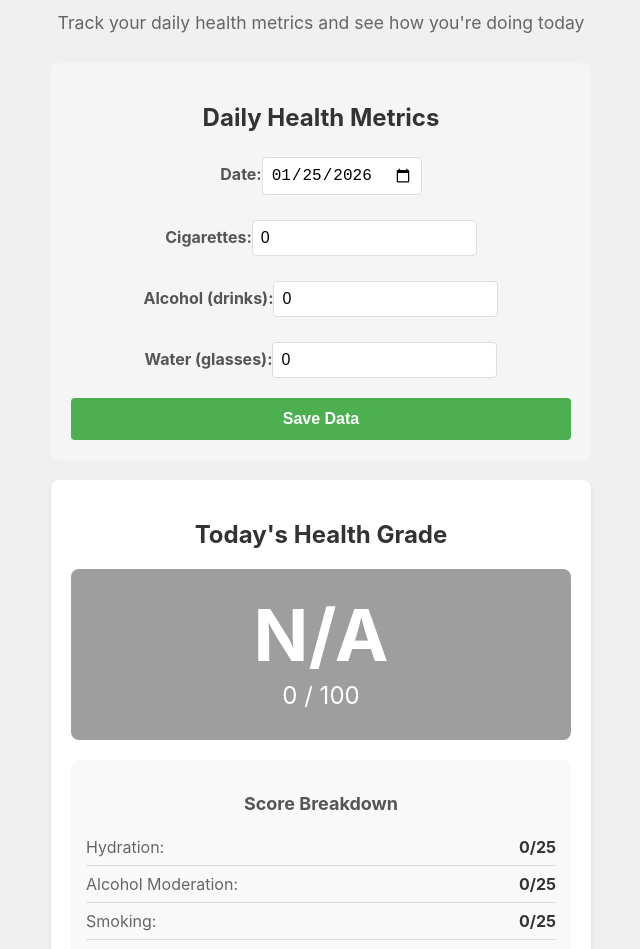
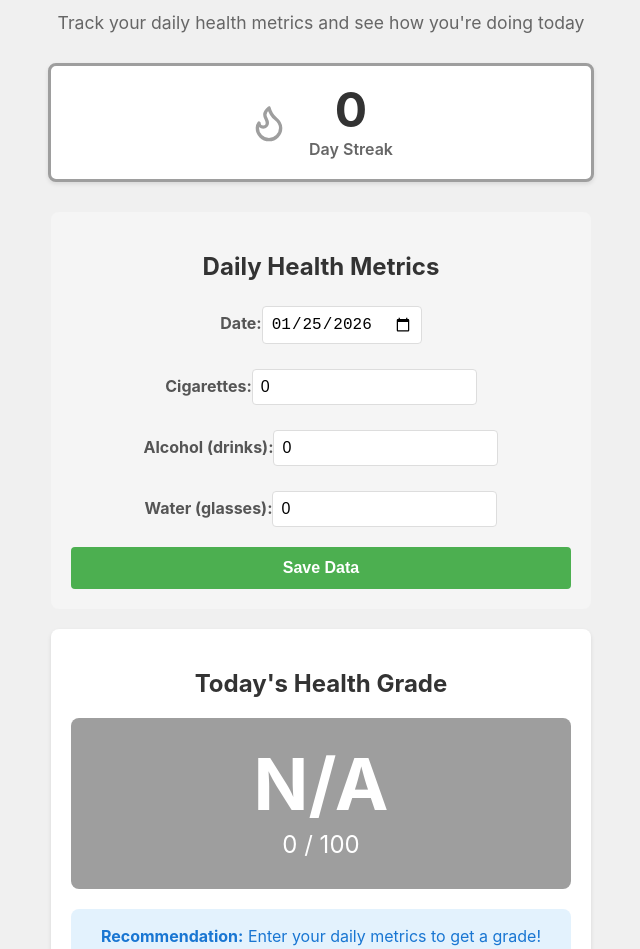
Before and after one commit to kayarecepomer/KnowBody, a React (Create React App) app: page / in a window 1280 px wide. Shown: the part 320-1269 px from the top of the page, without its empty margins (319-959 px from the left). Built offline with nearby package versions, Linux system fonts and the light colour scheme.

Commit message:
Simplify daily grade display and add streak to home page
Co-authored-by: kayarecepomer <89551935+kayarecepomer@users.noreply.github.com>

```diff
--- a/src/components/DailyGrade.jsx
+++ b/src/components/DailyGrade.jsx
@@ -20,30 +20,6 @@ function DailyGrade({ dayData }) {
         <div style={styles.gradeScore}>{grade.score} / 100</div>
       </div>
 
-      <div style={styles.breakdown}>
-        <h3 style={styles.breakdownTitle}>Score Breakdown</h3>
-
-        <div style={styles.metricRow}>
-          <span style={styles.metricLabel}>Hydration:</span>
-          <span style={styles.metricValue}>{grade.breakdown.hydration}/25</span>
-        </div>
-
-        <div style={styles.metricRow}>
-          <span style={styles.metricLabel}>Alcohol Moderation:</span>
-          <span style={styles.metricValue}>{grade.breakdown.alcohol}/25</span>
-        </div>
-
-        <div style={styles.metricRow}>
-          <span style={styles.metricLabel}>Smoking:</span>
-          <span style={styles.metricValue}>{grade.breakdown.smoking}/25</span>
-        </div>
-
-        <div style={styles.metricRow}>
-          <span style={styles.metricLabel}>Activity:</span>
-          <span style={styles.metricValue}>{grade.breakdown.activity}/25</span>
-        </div>
-      </div>
-
       <div style={styles.recommendation}>
         <strong>Recommendation:</strong> {grade.recommendation}
       </div>
@@ -63,7 +39,8 @@ const styles = {
   title: {
     textAlign: 'center',
     color: '#333',
-    marginBottom: '20px'
+    marginBottom: '20px',
+    fontSize: '1.5em'
   },
   gradeDisplay: {
     padding: '30px',
@@ -81,36 +58,13 @@ const styles = {
     fontSize: '24px',
     marginTop: '10px'
   },
-  breakdown: {
-    backgroundColor: '#f9f9f9',
-    padding: '15px',
-    borderRadius: '8px',
-    marginBottom: '20px'
-  },
-  breakdownTitle: {
-    fontSize: '18px',
-    marginBottom: '15px',
-    color: '#555'
-  },
-  metricRow: {
-    display: 'flex',
-    justifyContent: 'space-between',
-    padding: '8px 0',
-    borderBottom: '1px solid #e0e0e0'
-  },
-  metricLabel: {
-    color: '#666'
-  },
-  metricValue: {
-    fontWeight: 'bold',
-    color: '#333'
-  },
   recommendation: {
     padding: '15px',
     backgroundColor: '#e3f2fd',
     borderRadius: '8px',
     color: '#1976d2',
-    lineHeight: '1.6'
+    lineHeight: '1.6',
+    fontSize: '16px'
   }
 };
 
--- a/src/pages/DailyPage.jsx
+++ b/src/pages/DailyPage.jsx
@@ -1,13 +1,17 @@
 import React, { useState, useEffect } from 'react';
+import { Flame } from 'lucide-react';
 import DataInput from '../components/DataInput';
 import DailyGrade from '../components/DailyGrade';
-import { getTodayData } from '../utils/storage';
+import { getTodayData, getStreakData } from '../utils/storage';
+import { getStreakColor, getStreakMessage } from '../services/streakService';
+import { updateStreakWithGrade, calculateDailyGrade } from '../services/grading';
 
 /**
  * DailyPage - Main page showing today's health metrics and grade
  */
 function DailyPage() {
   const [todayData, setTodayData] = useState(null);
+  const [currentStreak, setCurrentStreak] = useState(0);
 
   // Load today's data on mount and set up refresh
   useEffect(() => {
@@ -22,7 +26,23 @@ function DailyPage() {
   const loadTodayData = () => {
     const data = getTodayData();
     setTodayData(data);
+
+    // Update streak if we have data
+    if (data) {
+      const today = new Date().toISOString().split('T')[0];
+      const grade = calculateDailyGrade(data);
+      updateStreakWithGrade(today, grade.letter);
+    }
+
+    // Load streak data
+    const streakData = getStreakData();
+    if (streakData) {
+      setCurrentStreak(streakData.currentStreak);
+    }
   };
+
+  const streakColor = getStreakColor(currentStreak);
+  const streakMessage = getStreakMessage(currentStreak);
 
   return (
     <div style={styles.container}>
@@ -30,6 +50,15 @@ function DailyPage() {
       <p style={styles.pageDescription}>
         Track your daily health metrics and see how you're doing today
       </p>
+
+      {/* Streak Display */}
+      <div style={{...styles.streakCard, borderColor: streakColor}}>
+        <Flame size={40} color={streakColor} />
+        <div style={styles.streakContent}>
+          <div style={styles.streakNumber}>{currentStreak}</div>
+          <div style={styles.streakLabel}>Day Streak</div>
+        </div>
+      </div>
 
       <DataInput onDataSaved={loadTodayData} />
 
@@ -55,6 +84,34 @@ const styles = {
     color: '#666',
     fontSize: '1.1em',
     marginBottom: '30px'
+  },
+  streakCard: {
+    backgroundColor: '#ffffff',
+    borderRadius: '8px',
+    padding: '20px',
+    display: 'flex',
+    alignItems: 'center',
+    gap: '20px',
+    maxWidth: '500px',
+    margin: '0 auto 30px auto',
+    boxShadow: '0 2px 4px rgba(0,0,0,0.1)',
+    border: '3px solid',
+    justifyContent: 'center'
+  },
+  streakContent: {
+    textAlign: 'center'
+  },
+  streakNumber: {
+    fontSize: '48px',
+    fontWeight: 'bold',
+    color: '#333',
+    lineHeight: '1'
+  },
+  streakLabel: {
+    fontSize: '16px',
+    color: '#666',
+    fontWeight: '600',
+    marginTop: '5px'
   }
 };
 
```
